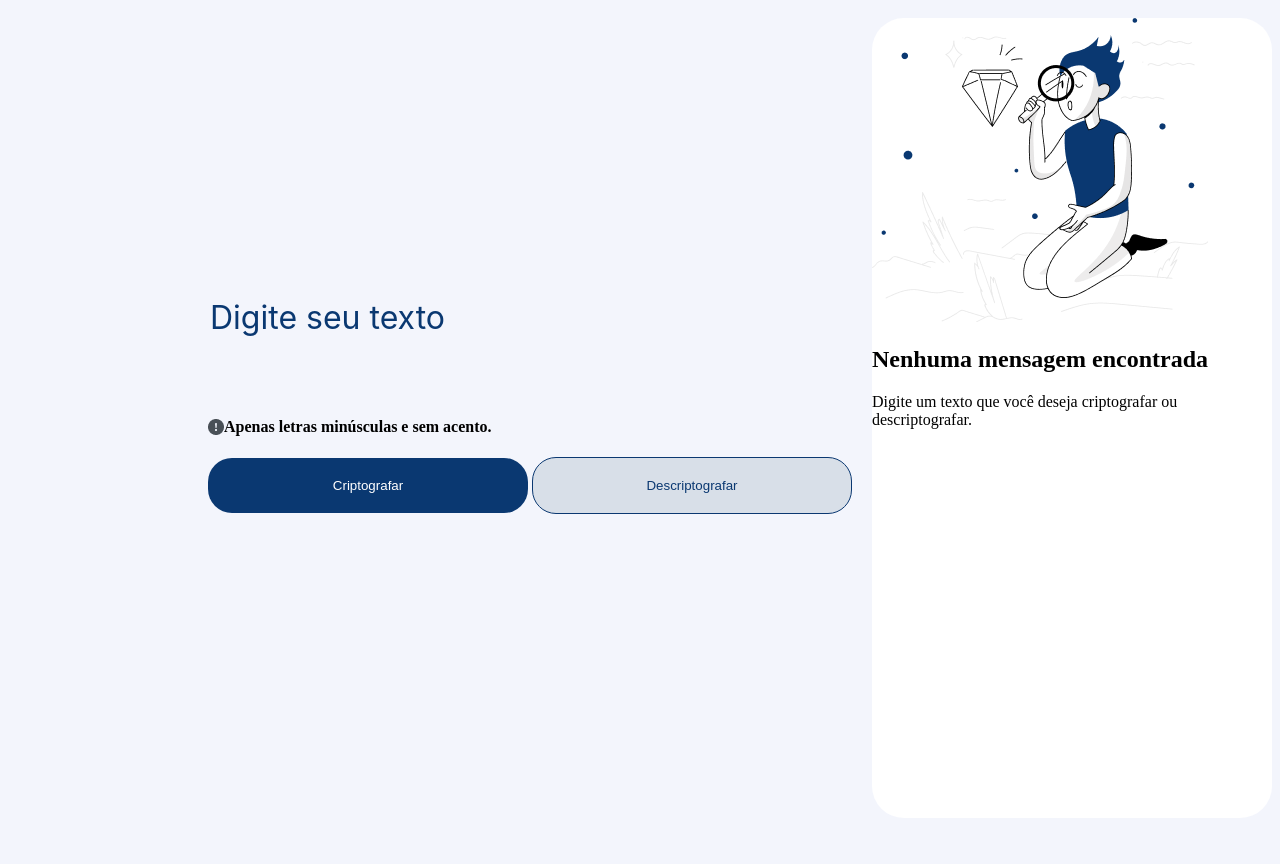
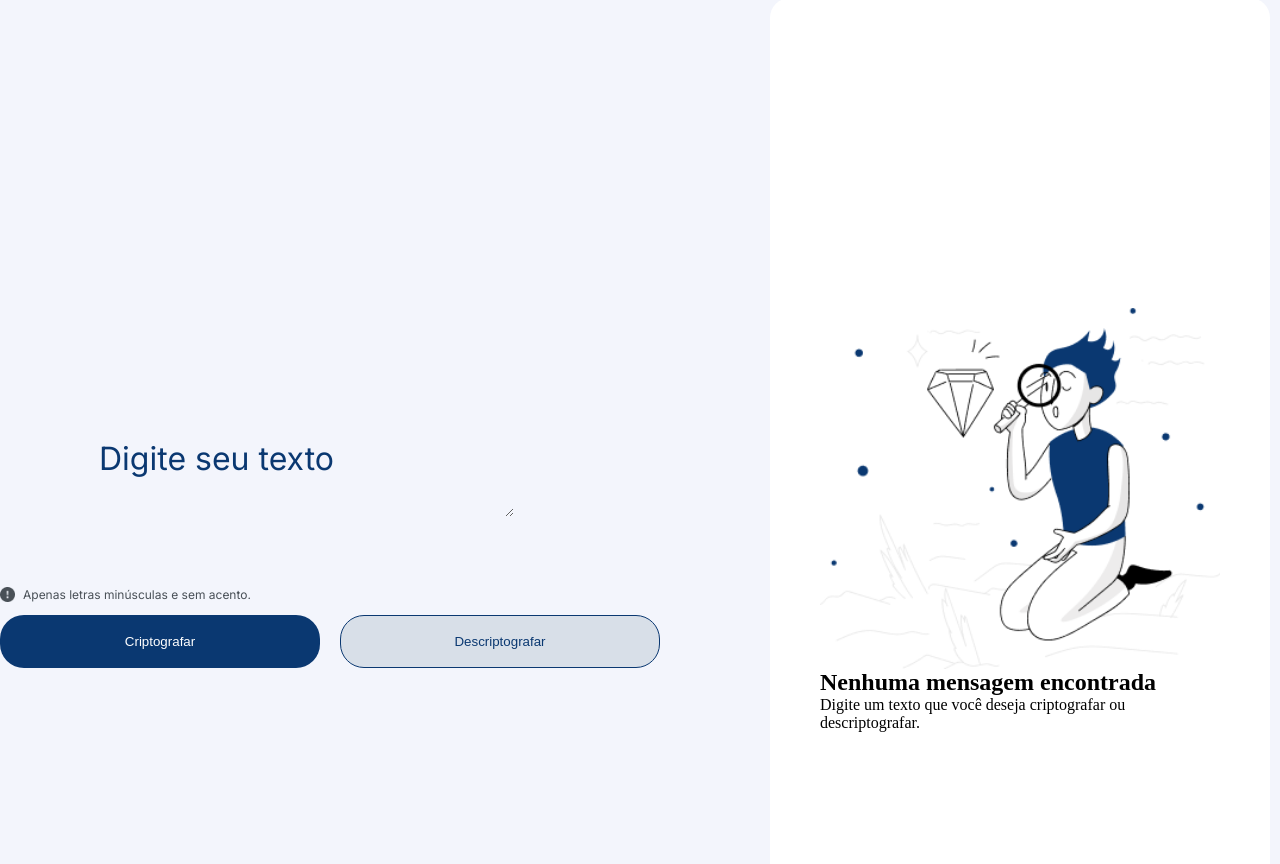
Before and after one commit to suhellynaraujo/Alura_Challenge_ONE, a plain HTML site: page html/index.html in a window 1280 px wide. Shown: the part 104-968 px from the top of the page. Before the commit the page ends 930 px from the top, so only its background shows below. Drawn offline with Linux system fonts and the light colour scheme.

Commit message:
reformulando css

```diff
--- a/css/style.css
+++ b/css/style.css
@@ -1,6 +1,22 @@
+@import url('https://fonts.googleapis.com/css2?family=Inter:wght@100..900&display=swap');
+
+*{
+    margin: 0;
+    padding: 0;
+}
+
 body{
     background-color: #F3F5FC;
+    height: 100vh;
+    box-sizing: border-box;
 
+}
+
+#logoAlura{
+    margin-bottom: auto;
+    margin-top: 40px;
+    left: 40px;
+    gap: 40px;
 }
 
 #conteudo{
@@ -8,83 +24,75 @@ body{
     align-items: center;
     justify-content: space-between;
 
-
-}
-#logoAlura{
-    margin-bottom: auto;
-    margin-top: 40px;
-    left: 40px;
-    gap: 40px;
 }
 
-
-#ladoEsquerdo{
-    display: flex;
-    flex-direction: column;
-    margin-left: 200px;
-
-}
-
-#topo{
-     height: 500 ;
-}
-
-#digiteTexto{
+#conteudo__ladoEsquerdo__texto__digiteTexto{
     background-color: #F3F5FC;
     color: #0A3871;
     border: 0 none;
     outline: 0;
-    font-family: Arial, Helvetica, sans-serif;
-    overflow-y: scroll;
-    resize: none;
-    overflow-y: hidden;
     font-family: Inter;
     font-size: 32px;
     font-weight: 400;
-    line-height: 48px;
-    letter-spacing: 0em;
-    text-align: left;
+    margin: 10% 15%;
+}
 
+#conteudo__ladoEsquerdo__exclamacao{
+    display: flex;
+    margin-bottom: 10px;
+    gap: 8px;
+}
+
+h4{
+    font-family: Inter;
+    font-weight: 400;
+    font-size: 12px;
+    height: 18px;
+    color: #495057;
 
 }
 
-#exclamation{
-    display: flex;
-    align-items: center;
-
+#exclamacao{
+    height: 15px;
 }
 
-#rodape{
-    left: 240px;
+#conteudo__ladoEsquerdo__botoes{
+    display: flex;
+    justify-content: space-around;
+    gap: 20px;
 }
 
-#cript{
+#conteudo__ladoEsquerdo__botoes__cript{
     background: #0A3871;
     border-radius: 24px;
     border: #0A3871;
     color: #FFF;
-    padding: 20px;
+    padding: 18px;
     width: 320px;
 }
 
 
-#descript{
+#conteudo__ladoEsquerdo__botoes__descript{
     background: #D8DFE8;
     border-radius: 24px;
     border: 1px solid #0A3871;
     color: #0A3871;
-    padding: 20px;
+    padding: 18px;
     width: 320px;
 }
 
+#conteudo__ladoDireito{
+ background-color: #FFFFFF;
+ border-radius: 20px;
+ height: 944px;
+ width: 400px;
+ padding: 50px;
+ margin: 10px;
+ display: flex;
+flex-direction:column;
+justify-content: center;
 
-#ladoDireito{
-    background: #FFFFFF;
-    width: 400px;
-    height: 100vh;
-    left: 1000px;
-    border-radius: 32px;
-    margin-top: 30px;
+
 
 
 }
--- a/html/index.html
+++ b/html/index.html
@@ -13,31 +13,25 @@
         <img src="/assets/Frame 6.png" alt="logo alura">
     </header>
     <main id="conteudo">
-        <section id="ladoEsquerdo">
-            <div id="topo">
-                <div>
-                    <textarea id="digiteTexto"></textarea>
-                </div>
+        <section id="conteudo__ladoEsquerdo">
+            <div id="conteudo__ladoEsquerdo__texto">
+                <textarea id="conteudo__ladoEsquerdo__texto__digiteTexto"></textarea>
             </div>
-            <div id="rodape">
-                <div id="exclamation">
-                    <img src="/assets/bi_exclamation-circle-fill.png" alt="">
-                    <h4></h4>
-                </div>
-                <div id="botao">
-                    <button id="cript" onclick="Criptografia()">Criptografar</button>
-                    <button id="descript" onclick="Descriptografia()">Descriptografar</button>
-                </div>
+            <div id="conteudo__ladoEsquerdo__exclamacao">
+                <img id="exclamacao" src="/assets/bi_exclamation-circle-fill.png" alt="imagem exclamação">
+                <h4></h4>
             </div>
+            <div id="conteudo__ladoEsquerdo__botoes">
+                <button id="conteudo__ladoEsquerdo__botoes__cript" onclick="Criptografia()">Criptografar</button>
+                <button id="conteudo__ladoEsquerdo__botoes__descript" onclick="Descriptografia()">Descriptografar</button>
+            </div>
+
         </section>
-        <section id="ladoDireito">
-            <div>
-                <img src="/assets/High quality products 1 1.png" alt="imagem da direita">
-            </div>
-            <div>
-                <h1>Nenhuma mensagem encontrada</h1>
-                <p>Digite um texto que você deseja criptografar ou descriptografar.</p>
-            </div>
+        <section id="conteudo__ladoDireito">
+            <img src="/assets/High quality products 1 1.png" alt="imagem da direita">
+            <h1>Nenhuma mensagem encontrada</h1>
+            <p>Digite um texto que você deseja criptografar ou descriptografar.</p>
+
         </section>
     </main>
     <script src="/js/app.js"></script>
```
